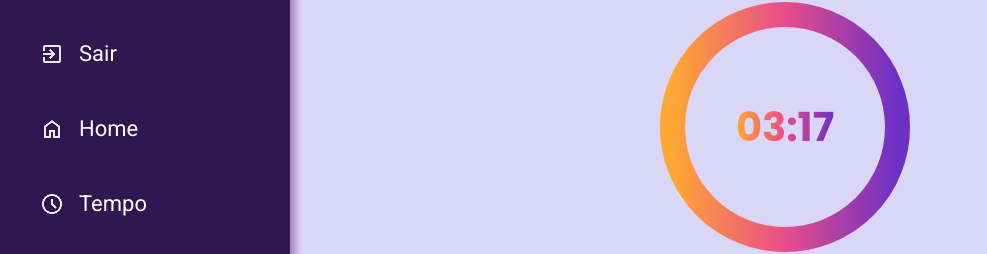
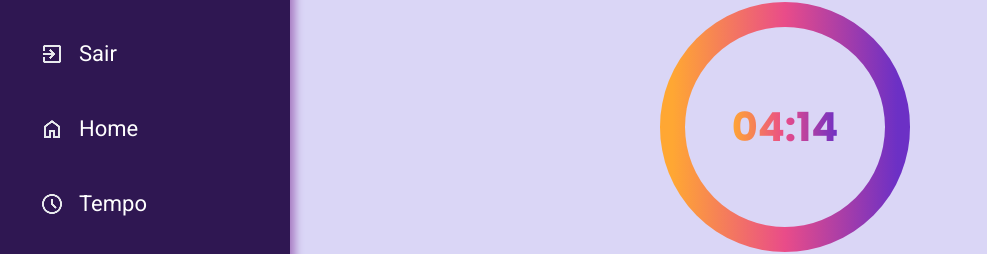
Before and after one commit to PISenacADS/projeto-pi-estacionamento, an Angular app in the folder frontend/: page /usuario/temporizador2 in a window 1280 px wide. Shown: the part 117-371 px from the top of the page, without its empty margins (0-987 px from the left). Built offline with nearby package versions, Linux system fonts and the light colour scheme.

Commit message:
fix: correct displayed time in Temporizador2Component to 04:14 and update datasource password

```diff
--- a/frontend/src/app/features/usuario/pages/temporizador2/temporizador2.ts
+++ b/frontend/src/app/features/usuario/pages/temporizador2/temporizador2.ts
@@ -18,7 +18,7 @@ export class Temporizador2Component implements OnInit {
 
   ngOnInit(): void {
 
-    this.tempoExibido = "03:17";
+    this.tempoExibido = "04:14";
   }
 
   prolongarTempo(): void {
```
Also changed, not shown: 1 other file (tests, documents, lock files or other folders).
